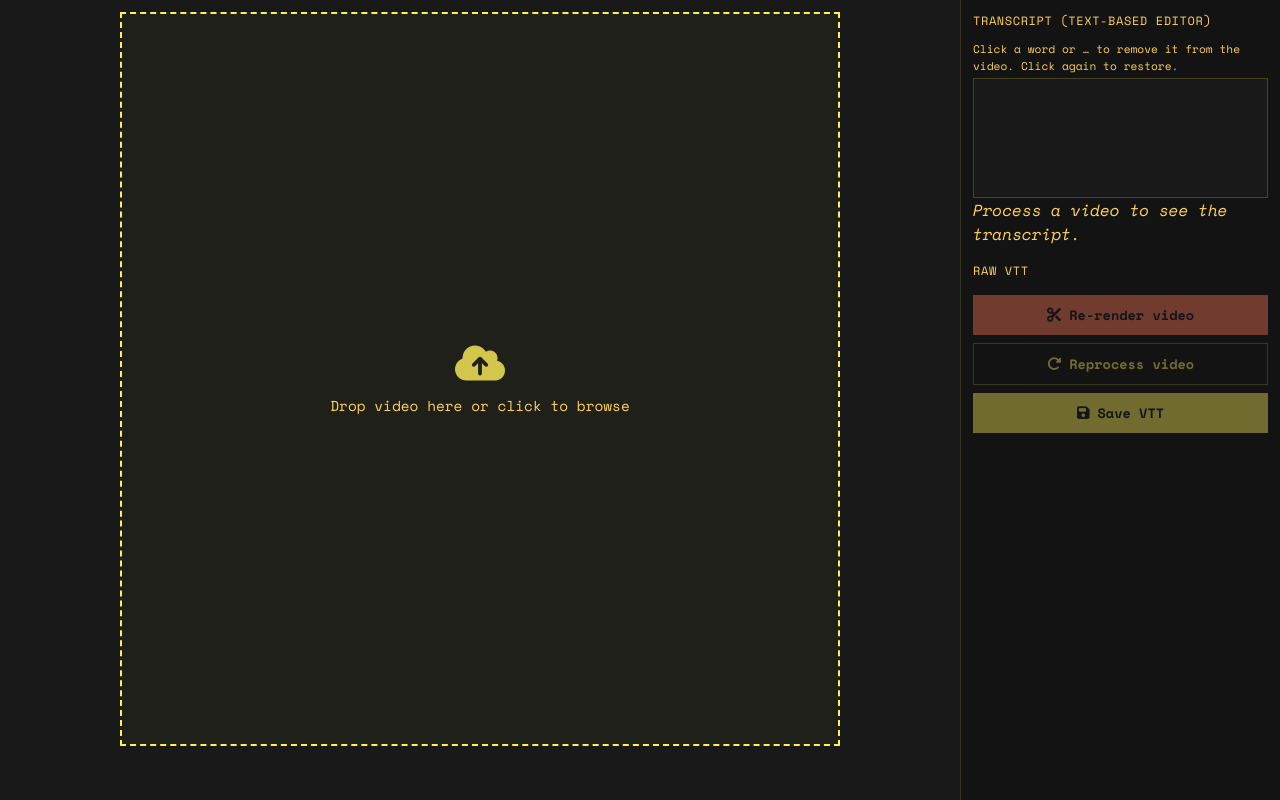
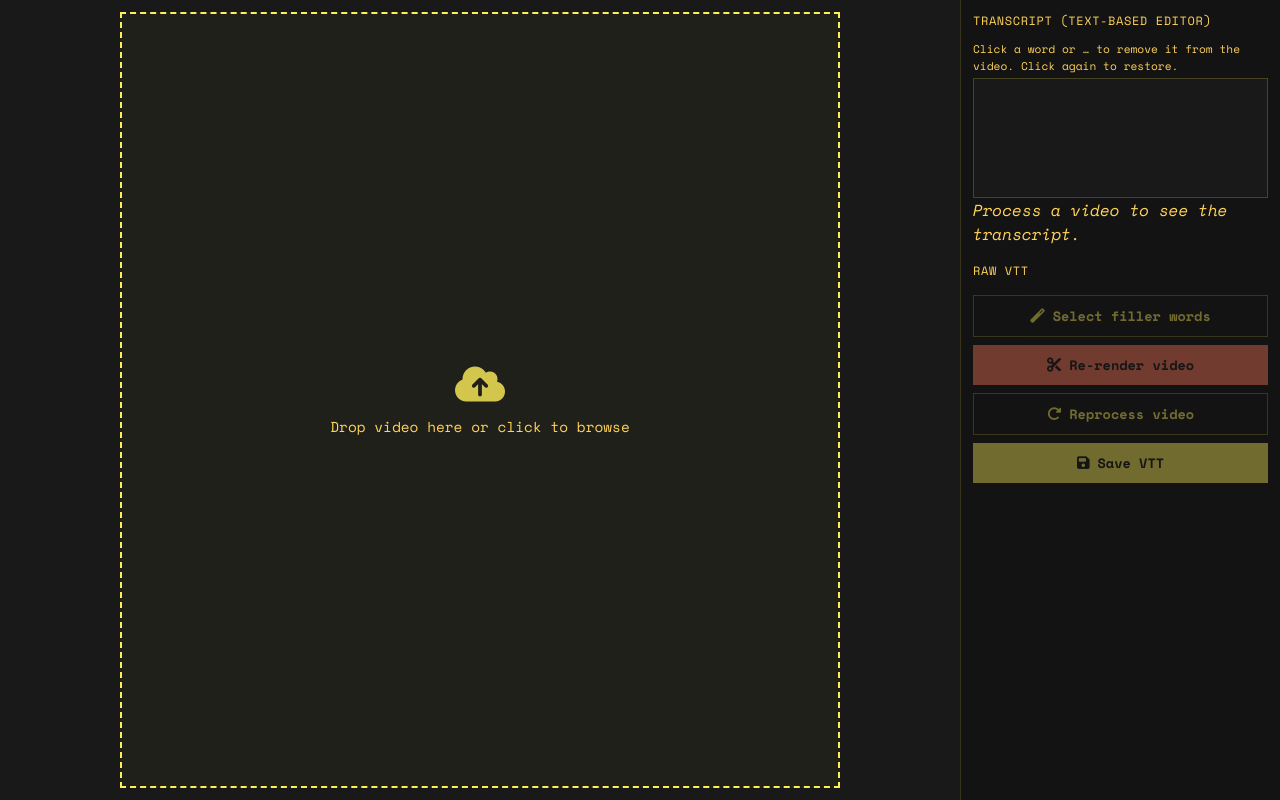
Before and after one commit to nafeu/autocaption, a Flask app: page / in a window 1280 px wide. Run offline with Flask 3, Linux system fonts and the light colour scheme.

Commit message:
Support filler word selection

```diff
--- a/src/app.py
+++ b/src/app.py
@@ -146,13 +146,22 @@ def reprocess_edited(filename):
         data = load_transcript(transcript_path)
         segments = data.get("segments", [])
         cut_ranges = compute_cut_ranges(segments, deleted_ids)
-        if not cut_ranges:
-            return jsonify({"message": "No cuts to apply", "output_file": None}), 200
-
         output_filename = f"edited_{filename}"
         final_output_path = os.path.join(
             app.config["PROCESSED_FOLDER"], output_filename
         )
+
+        if not cut_ranges:
+            # No deletions: output full captioned video (same as reprocess)
+            overlay_captions(video_path, final_output_path)
+            return jsonify(
+                {
+                    "message": "Video re-rendered (full video with captions)",
+                    "output_file": output_filename,
+                    "cut_ranges": [],
+                }
+            )
+
         base, _ = os.path.splitext(filename)
         captioned_temp_filename = f"edited_{base}_captioned.mp4"
         captioned_temp_path = os.path.join(
--- a/src/templates/index.html
+++ b/src/templates/index.html
@@ -1,12 +1,14 @@
 <!DOCTYPE html>
 <html lang="en">
+
 <head>
   <meta charset="UTF-8">
   <meta name="viewport" content="width=device-width, initial-scale=1.0">
   <title>autocaption</title>
   <link rel="preconnect" href="https://fonts.googleapis.com">
   <link rel="preconnect" href="https://fonts.gstatic.com" crossorigin>
-    <link href="https://fonts.googleapis.com/css2?family=Space+Mono:ital,wght@0,400;0,700;1,400;1,700&display=swap" rel="stylesheet">
+  <link href="https://fonts.googleapis.com/css2?family=Space+Mono:ital,wght@0,400;0,700;1,400;1,700&display=swap"
+    rel="stylesheet">
   <link rel="stylesheet" href="https://cdnjs.cloudflare.com/ajax/libs/font-awesome/6.5.1/css/all.min.css">
   <style>
     :root {
@@ -48,8 +50,8 @@
       display: flex;
       flex-direction: column;
       align-items: center;
-        justify-content: center;
       padding: var(--space);
+      position: relative;
     }
 
     .main-pane-center {
@@ -60,6 +62,14 @@
       flex: 1;
       min-height: 0;
       width: 100%;
+    }
+
+    .main-pane .status {
+      position: absolute;
+      bottom: var(--space);
+      left: var(--space);
+      right: var(--space);
+      text-align: center;
     }
 
     .dropzone {
@@ -87,6 +97,7 @@
     .dropzone i {
       font-size: 2.5rem;
       opacity: 0.8;
+      as
     }
 
     .dropzone span {
@@ -99,6 +110,7 @@
     }
 
     .video-wrap {
+      position: relative;
       width: 100%;
       max-width: 720px;
       aspect-ratio: 9 / 16;
@@ -112,6 +124,15 @@
       display: block;
     }
 
+    .video-wrap.video-loading::after {
+      content: "";
+      position: absolute;
+      inset: 0;
+      background: rgba(0, 0, 0, 0.65);
+      pointer-events: auto;
+      cursor: wait;
+    }
+
     .video-wrap video {
       width: 100%;
       height: 100%;
@@ -119,7 +140,6 @@
     }
 
     .main-pane .status {
-        margin-top: var(--space);
       font-size: 0.85rem;
       color: var(--color-muted);
       min-height: 1.2em;
@@ -319,6 +339,7 @@
     }
   </style>
 </head>
+
 <body>
   <div class="layout">
     <main class="main-pane">
@@ -339,30 +360,26 @@
       <div class="transcript-editor-wrap">
         <div>
           <div class="sidebar-title">Transcript (text-based editor)</div>
-            <p class="transcript-hint" id="transcriptHint">Click a word or … to remove it from the video. Click again to restore.</p>
-            <div
-              id="transcriptEditor"
-              class="transcript-editor"
-              tabindex="0"
-              role="document"
-              aria-label="Transcript editor"
-            ></div>
+          <p class="transcript-hint" id="transcriptHint">Click a word or … to remove it from the video. Click again to
+            restore.</p>
+          <div id="transcriptEditor" class="transcript-editor" tabindex="0" role="document"
+            aria-label="Transcript editor"></div>
           <div id="transcriptPlaceholder" class="transcript-empty">
             Process a video to see the transcript.
           </div>
         </div>
         <details class="vtt-raw-wrap">
           <summary class="sidebar-title">Raw VTT</summary>
-            <textarea
-              id="vttEditor"
-              class="vtt-textarea"
-              placeholder="Generated captions (VTT)…"
-              spellcheck="false"
-              rows="4"
-            ></textarea>
+          <textarea id="vttEditor" class="vtt-textarea" placeholder="Generated captions (VTT)…" spellcheck="false"
+            rows="4"></textarea>
         </details>
         <div class="actions">
-            <button type="button" id="rerenderBtn" class="btn btn-rerender" disabled title="Re-render video with removed segments">
+          <button type="button" id="selectFillersBtn" class="btn btn-secondary" disabled
+            title="Mark common filler words (um, uh, ah, hmm, etc.) for removal">
+            <i class="fas fa-magic"></i> Select filler words
+          </button>
+          <button type="button" id="rerenderBtn" class="btn btn-rerender" disabled
+            title="Re-render video with removed segments">
             <i class="fas fa-cut"></i> Re-render video
           </button>
           <button type="button" id="reprocessBtn" class="btn btn-secondary" disabled>
@@ -391,6 +408,11 @@
     const reprocessBtn = document.getElementById("reprocessBtn");
     const saveVttBtn = document.getElementById("saveVttBtn");
     const rerenderBtn = document.getElementById("rerenderBtn");
+    const selectFillersBtn = document.getElementById("selectFillersBtn");
+
+    const FILLER_WORDS = new Set([
+      "um", "umm", "uh", "uhh", "uhhh", "ah", "hmm", "hm", "hmmm", "er", "eh",
+    ]);
 
     let currentFile = null;
     let currentFilename = "";
@@ -404,6 +426,13 @@
 
     function clearStatus() {
       setStatus("");
+    }
+
+    function setVideoLoading(loading) {
+      videoWrap.classList.toggle("video-loading", loading);
+      if (loading) {
+        videoPreview.pause();
+      }
     }
 
     function showDropzone() {
@@ -435,6 +464,7 @@
       currentFilename = file.name;
       showVideo(URL.createObjectURL(file));
       setStatus("Generating captions…", "loading");
+      setVideoLoading(true);
       reprocessBtn.disabled = true;
       saveVttBtn.disabled = true;
 
@@ -460,6 +490,8 @@
         setStatus("Error: " + err.message, "error");
         reprocessBtn.disabled = false;
         saveVttBtn.disabled = false;
+      } finally {
+        setVideoLoading(false);
       }
     }
 
@@ -483,6 +515,7 @@
         transcriptEditor.style.display = "none";
         transcriptEditor.innerHTML = "";
         rerenderBtn.disabled = true;
+        selectFillersBtn.disabled = true;
         return;
       }
       transcriptPlaceholder.style.display = "none";
@@ -508,7 +541,28 @@
         transcriptEditor.appendChild(span);
         transcriptEditor.appendChild(document.createTextNode(" "));
       });
-        rerenderBtn.disabled = true;
+      rerenderBtn.disabled = false;
+      selectFillersBtn.disabled = false;
+    }
+
+    function selectFillerWords() {
+      let count = 0;
+      for (const seg of transcriptSegments) {
+        if (seg.type !== "word") continue;
+        const normalized = seg.text.trim().toLowerCase().replace(/[.,!?;:'"]+$/, "");
+        if (FILLER_WORDS.has(normalized)) {
+          deletedIds.add(seg.id);
+          count++;
+        }
+      }
+      updateChipStyles();
+      if (count > 0) {
+        setStatus(`${count} filler word${count === 1 ? "" : "s"} selected for removal.`, "loading");
+        setTimeout(clearStatus, 2500);
+      } else {
+        setStatus("No filler words found in transcript.", "");
+        setTimeout(clearStatus, 2000);
+      }
     }
 
     function toggleSegmentDeleted(id) {
@@ -518,7 +572,6 @@
         deletedIds.add(id);
       }
       updateChipStyles();
-        rerenderBtn.disabled = deletedIds.size === 0;
     }
 
     function updateChipStyles() {
@@ -589,6 +642,7 @@
     reprocessBtn.addEventListener("click", async () => {
       if (!currentFilename) return;
       setStatus("Re-processing…", "loading");
+      setVideoLoading(true);
       reprocessBtn.disabled = true;
       try {
         const res = await fetch("/reprocess/" + encodeURIComponent(currentFilename), {
@@ -603,13 +657,26 @@
         }
       } catch (err) {
         setStatus("Error: " + err.message, "error");
+      } finally {
+        reprocessBtn.disabled = false;
+        setVideoLoading(false);
       }
-        reprocessBtn.disabled = false;
+    });
+
+      selectFillersBtn.addEventListener("click", () => {
+        if (transcriptSegments.length === 0) return;
+        selectFillerWords();
       });
 
       rerenderBtn.addEventListener("click", async () => {
-        if (!currentFilename || deletedIds.size === 0) return;
-        setStatus("Re-rendering video (cutting removed segments)…", "loading");
+        if (!currentFilename) return;
+        setStatus(
+        deletedIds.size > 0
+          ? "Re-rendering video (cutting removed segments)…"
+          : "Re-rendering full video…",
+        "loading"
+      );
+      setVideoLoading(true);
       rerenderBtn.disabled = true;
       try {
         const res = await fetch("/reprocess_edited/" + encodeURIComponent(currentFilename), {
@@ -630,9 +697,12 @@
         }
       } catch (err) {
         setStatus("Error: " + err.message, "error");
+      } finally {
+        rerenderBtn.disabled = false;
+        setVideoLoading(false);
       }
-        rerenderBtn.disabled = false;
     });
   </script>
 </body>
+
 </html>
```
Lines whose indentation alone changed are shown as unchanged.
